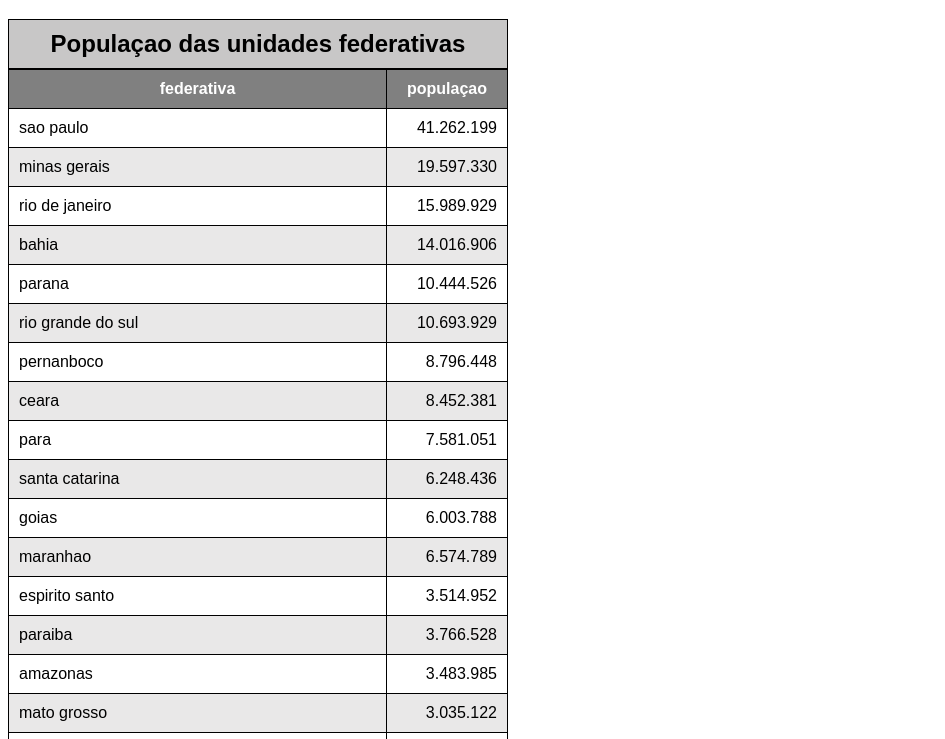
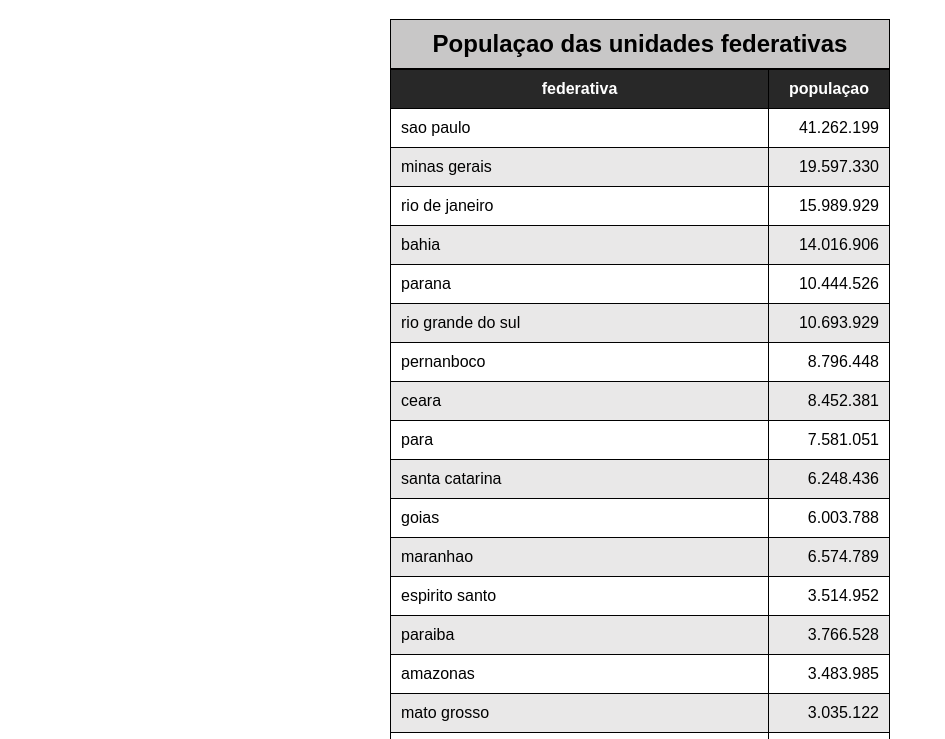
Before and after one commit to oliveira00008/html-css, a plain HTML site: page exercicio/ex023/tabela002.html in a window 1280 px wide. Shown: the part 61-800 px from the top of the page, without its empty margins (0-945 px from the left). Drawn offline with Linux system fonts and the light colour scheme.

Commit message:
atualizei html css

```diff
--- a/exercicio/ex023/tabela002.html
+++ b/exercicio/ex023/tabela002.html
@@ -8,11 +8,13 @@
     <style>
         body{
             font-family: Arial, Helvetica, sans-serif;
+        }
 
-        }
         table{
             width: 500px;
             border-collapse: collapse;
+            position: relative;
+            margin: auto;
         }
 
         caption{
@@ -21,6 +23,12 @@
             font-size: 1.5em;
             font-weight: bold;
             background-color: rgba(180, 178, 178, 0.726);
+        }
+
+        thead > tr > th{
+            position: sticky;
+            top: -1px;
+            background-color: rgba(0, 0, 0, 0.685);
         }
 
         tbody > tr:nth-child(2n){
@@ -167,5 +175,13 @@
             </tr>
         </tfoot>
     </table>
+
+    <p>Lorem ipsum dolor sit amet consectetur adipisicing elit. Necessitatibus dolores, perferendis quod, doloribus placeat tenetur quo praesentium laudantium, ea minima dignissimos repudiandae debitis expedita incidunt architecto iure cum vero recusandae!Lorem Lorem ipsum dolor sit amet consectetur adipisicing elit. Laboriosam, beatae adipisci ex dolores recusandae repellat non deserunt? Cum officia quibusdam, doloremque quidem nulla assumenda libero illo cupiditate, doloribus dolorum quia? Lorem ipsum dolor sit amet consectetur adipisicing elit. Aliquam, laudantium fugiat reiciendis quisquam provident voluptate illo delectus molestias error tempore nihil vitae modi numquam architecto porro neque cupiditate. Molestias, esse? Lorem ipsum dolor sit, amet consectetur adipisicing elit. Aliquam nesciunt molestias voluptatum, sunt voluptatem ratione officiis deserunt ipsam laboriosam. Illo suscipit consectetur blanditiis eos nobis veritatis facere asperiores dolor ab. Lorem ipsum dolor, sit amet consectetur adipisicing elit. Dolor quibusdam obcaecati officiis laudantium molestias labore magni mollitia placeat in eius ducimus inventore temporibus delectus, ad repudiandae amet. Consequatur, consectetur sapiente! Lorem ipsum dolor sit amet consectetur adipisicing elit. Nesciunt et quam nihil unde error similique reiciendis earum sint quo laudantium odit provident, est nam sed, ad vel optio. Commodi, dolorem?</p>
+
+    <p>Lorem ipsum dolor sit amet consectetur adipisicing elit. Necessitatibus dolores, perferendis quod, doloribus placeat tenetur quo praesentium laudantium, ea minima dignissimos repudiandae debitis expedita incidunt architecto iure cum vero recusandae!Lorem Lorem ipsum dolor sit amet consectetur adipisicing elit. Laboriosam, beatae adipisci ex dolores recusandae repellat non deserunt? Cum officia quibusdam, doloremque quidem nulla assumenda libero illo cupiditate, doloribus dolorum quia? Lorem ipsum dolor sit amet consectetur adipisicing elit. Aliquam, laudantium fugiat reiciendis quisquam provident voluptate illo delectus molestias error tempore nihil vitae modi numquam architecto porro neque cupiditate. Molestias, esse? Lorem ipsum dolor sit, amet consectetur adipisicing elit. Aliquam nesciunt molestias voluptatum, sunt voluptatem ratione officiis deserunt ipsam laboriosam. Illo suscipit consectetur blanditiis eos nobis veritatis facere asperiores dolor ab. Lorem ipsum dolor, sit amet consectetur adipisicing elit. Dolor quibusdam obcaecati officiis laudantium molestias labore magni mollitia placeat in eius ducimus inventore temporibus delectus, ad repudiandae amet. Consequatur, consectetur sapiente! Lorem ipsum dolor sit amet consectetur adipisicing elit. Nesciunt et quam nihil unde error similique reiciendis earum sint quo laudantium odit provident, est nam sed, ad vel optio. Commodi, dolorem?</p>
+
+    <p>Lorem ipsum dolor sit amet consectetur adipisicing elit. Necessitatibus dolores, perferendis quod, doloribus placeat tenetur quo praesentium laudantium, ea minima dignissimos repudiandae debitis expedita incidunt architecto iure cum vero recusandae!Lorem Lorem ipsum dolor sit amet consectetur adipisicing elit. Laboriosam, beatae adipisci ex dolores recusandae repellat non deserunt? Cum officia quibusdam, doloremque quidem nulla assumenda libero illo cupiditate, doloribus dolorum quia? Lorem ipsum dolor sit amet consectetur adipisicing elit. Aliquam, laudantium fugiat reiciendis quisquam provident voluptate illo delectus molestias error tempore nihil vitae modi numquam architecto porro neque cupiditate. Molestias, esse? Lorem ipsum dolor sit, amet consectetur adipisicing elit. Aliquam nesciunt molestias voluptatum, sunt voluptatem ratione officiis deserunt ipsam laboriosam. Illo suscipit consectetur blanditiis eos nobis veritatis facere asperiores dolor ab. Lorem ipsum dolor, sit amet consectetur adipisicing elit. Dolor quibusdam obcaecati officiis laudantium molestias labore magni mollitia placeat in eius ducimus inventore temporibus delectus, ad repudiandae amet. Consequatur, consectetur sapiente! Lorem ipsum dolor sit amet consectetur adipisicing elit. Nesciunt et quam nihil unde error similique reiciendis earum sint quo laudantium odit provident, est nam sed, ad vel optio. Commodi, dolorem?</p>
+
+    <p>Lorem ipsum dolor sit amet consectetur adipisicing elit. Necessitatibus dolores, perferendis quod, doloribus placeat tenetur quo praesentium laudantium, ea minima dignissimos repudiandae debitis expedita incidunt architecto iure cum vero recusandae!Lorem Lorem ipsum dolor sit amet consectetur adipisicing elit. Laboriosam, beatae adipisci ex dolores recusandae repellat non deserunt? Cum officia quibusdam, doloremque quidem nulla assumenda libero illo cupiditate, doloribus dolorum quia? Lorem ipsum dolor sit amet consectetur adipisicing elit. Aliquam, laudantium fugiat reiciendis quisquam provident voluptate illo delectus molestias error tempore nihil vitae modi numquam architecto porro neque cupiditate. Molestias, esse? Lorem ipsum dolor sit, amet consectetur adipisicing elit. Aliquam nesciunt molestias voluptatum, sunt voluptatem ratione officiis deserunt ipsam laboriosam. Illo suscipit consectetur blanditiis eos nobis veritatis facere asperiores dolor ab. Lorem ipsum dolor, sit amet consectetur adipisicing elit. Dolor quibusdam obcaecati officiis laudantium molestias labore magni mollitia placeat in eius ducimus inventore temporibus delectus, ad repudiandae amet. Consequatur, consectetur sapiente! Lorem ipsum dolor sit amet consectetur adipisicing elit. Nesciunt et quam nihil unde error similique reiciendis earum sint quo laudantium odit provident, est nam sed, ad vel optio. Commodi, dolorem?</p>
 </body>
 </html>
```
